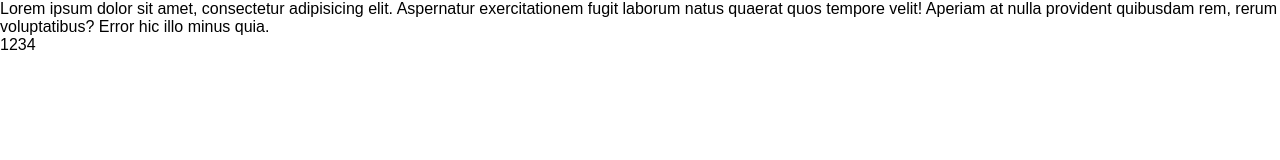
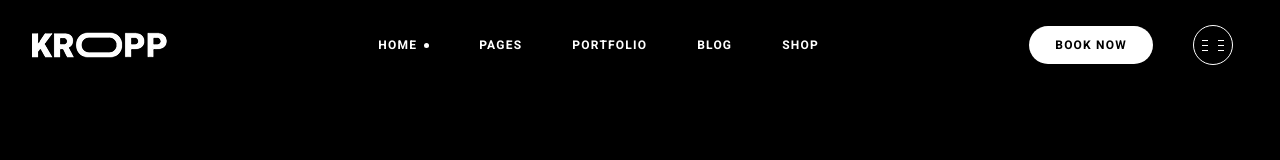
Before and after one commit to UmerNaZavode/html-crossfit, a website built with Vite: page index.html in a window 1280 px wide. Built offline with nearby package versions, Linux system fonts and the light colour scheme.

Commit message:
header desktop

```diff
--- a/partials/footer.html
+++ b/partials/footer.html
@@ -1,5 +1,4 @@
 <footer class="footer">
-    <div class="footer__text">1234</div>
 </footer>
 
 <script type="module" src="./src/js/main.js"></script>
--- a/partials/header.html
+++ b/partials/header.html
@@ -8,10 +8,28 @@
     <title>Kropp Fitness</title>
 </head>
 <header class="header">
-    <div class="header__text">
-        Lorem ipsum dolor sit amet, consectetur adipisicing elit. Aspernatur exercitationem fugit laborum natus
-        quaerat quos tempore velit! Aperiam at nulla provident quibusdam rem, rerum voluptatibus? Error hic illo
-        minus quia.
+    <a href="/" class="header__logo">
+        <img src="/src/img/logo.png.png" alt="Kropp Logo" class="header__logo-img" loading="lazy">
+    </a>
+    <nav class="header__menu">
+        <ul class="header__menu-list">
+            <li class="header__menu-item"><a href="/" class="header__menu-link current">home</a></li>
+            <li class="header__menu-item"><a href="/" class="header__menu-link">pages</a></li>
+            <li class="header__menu-item"><a href="/" class="header__menu-link">portfolio</a></li>
+            <li class="header__menu-item"><a href="/" class="header__menu-link">blog</a></li>
+            <li class="header__menu-item"><a href="/" class="header__menu-link">shop</a></li>
+
+        </ul>
+    </nav>
+    <div class="header__actions">
+        <button class="header__book-button button" type="button">
+            book now
+        </button>
+        <button class="header__burger-button" type="button">
+            <span class="header__burger-button-line"></span>
+            <span class="header__burger-button-line"></span>
+            <span class="header__burger-button-line"></span>
+        </button>
     </div>
 </header>
 <body>
--- /dev/null
+++ b/src/scss/blocks/button.scss
@@ -0,0 +1,21 @@
+.button {
+  display: inline-flex;
+  align-items: center;
+  text-transform: uppercase;
+  height: 38px;
+  padding-inline: 26px;
+  font-size: 12px;
+  font-weight: 700;
+  line-height: 2;
+  letter-spacing: 1.2px;
+  white-space: nowrap;
+  border: none;
+  background-color: var(--color-light);
+  border-radius: var(--border-radius);
+
+  &:hover {
+   background-color: var(--color-light-gray);
+   transition-duration: var(--transition-duration);
+  }
+
+}
--- a/src/scss/blocks/fonts.scss
+++ b/src/scss/blocks/fonts.scss
@@ -0,0 +1,23 @@
+@font-face {
+  font-family: 'Heebo';
+  src: url('/src/fonts/Heebo-Bold.woff2') format('woff2');
+  font-weight: 700;
+  font-style: normal;
+  font-display: swap;
+}
+
+@font-face {
+  font-family: 'Heebo';
+  src: url('/src/fonts/Heebo-Light.woff2') format('woff2');
+  font-weight: 300;
+  font-style: normal;
+  font-display: swap;
+}
+
+@font-face {
+  font-family: 'Yantramanav';
+  src: url('/src/fonts/Yantramanav-Bold.woff2') format('woff2');
+  font-weight: 700;
+  font-style: normal;
+  font-display: swap;
+}
--- a/src/scss/blocks/header.scss
+++ b/src/scss/blocks/header.scss
@@ -0,0 +1,84 @@
+.header {
+  display: flex;
+  justify-content: space-between;
+  align-items: center;
+  column-gap: 20px;
+  padding-inline: 32px;
+
+  &__menu {
+  }
+
+  &__menu-list {
+    display: flex;
+    column-gap: 50px;
+  }
+
+  &__menu-link {
+    height: 90px;
+    font-weight: 700;
+    font-size: 12px;
+    letter-spacing: 1.2px;
+    column-gap: 7px;
+    display: inline-flex;
+    align-items: center;
+    text-decoration: none;
+    text-transform: uppercase;
+  }
+
+  &__menu-link.current::after {
+    content: "";
+    width: 5px;
+    height: 5px;
+    background-color: currentColor;
+    border-radius: 50%;
+  }
+
+  &__logo {
+    flex-shrink: 0;
+  }
+
+  &__logo-img {
+  }
+
+  &__menu-item {
+  }
+
+
+  &__actions {
+    align-items: center;
+    height: 90px;
+    display: flex;
+    column-gap: 40px;
+  }
+
+  &__book-button {
+  }
+
+  &__burger-button {
+    display: inline-flex;
+    flex-direction: column;
+    row-gap: 4px;
+    justify-content: center;
+    width: 40px;
+    height: 40px;
+    padding-left: 8px;
+    color: var(--color-light);
+    background-color: transparent;
+    border: var(--border);
+    border-radius: var(--border-radius);
+  }
+
+  &__burger-button:hover {
+    color: var(--color-light-gray);
+    border-color: currentColor;
+  }
+
+  &__burger-button-line {
+    width: 6px;
+    height: 1px;
+    background-color: currentColor;
+    box-shadow: 16px 0 0 currentColor;
+  }
+}
+.current {
+}
--- /dev/null
+++ b/src/scss/blocks/reset.scss
@@ -0,0 +1,260 @@
+/**
+  Нормализация блочной модели
+ */
+*,
+::before,
+::after {
+  box-sizing: border-box;
+}
+
+/**
+  Убираем внутренние отступы слева тегам списков,
+  у которых есть атрибут class
+ */
+:where(ul, ol):where([class]) {
+  padding-left: 0;
+}
+
+/**
+  Убираем внешние отступы body и двум другим тегам,
+  у которых есть атрибут class
+ */
+body,
+:where(blockquote, figure):where([class]) {
+  margin: 0;
+}
+
+/**
+  Убираем внешние отступы вертикали нужным тегам,
+  у которых есть атрибут class
+ */
+:where(
+  h1,
+  h2,
+  h3,
+  h4,
+  h5,
+  h6,
+  p,
+  ul,
+  ol,
+  dl
+):where([class]) {
+  margin-block: 0;
+}
+
+:where(dd[class]) {
+  margin-left: 0;
+}
+
+:where(fieldset[class]) {
+  margin-left: 0;
+  padding: 0;
+  border: none;
+}
+
+/**
+  Убираем стандартный маркер маркированному списку,
+  у которого есть атрибут class
+ */
+:where(ul[class]) {
+  list-style: none;
+}
+
+:where(address[class]) {
+  font-style: normal;
+}
+
+/**
+  Обнуляем вертикальные внешние отступы параграфа,
+  объявляем локальную переменную для внешнего отступа вниз,
+  чтобы избежать взаимодействие с более сложным селектором
+ */
+p {
+  --paragraphMarginBottom: 24px;
+
+  margin-block: 0;
+}
+
+/**
+  Внешний отступ вниз для параграфа без атрибута class,
+  который расположен не последним среди своих соседних элементов
+ */
+p:where(:not([class]):not(:last-child)) {
+  margin-bottom: var(--paragraphMarginBottom);
+}
+
+
+/**
+  Упрощаем работу с изображениями и видео
+ */
+img,
+video {
+  display: block;
+  max-width: 100%;
+  height: auto;
+}
+
+/**
+  Наследуем свойства шрифт для полей ввода
+ */
+input,
+textarea,
+select,
+button {
+  font: inherit;
+}
+
+html {
+  /**
+    Пригодится в большинстве ситуаций
+    (когда, например, нужно будет "прижать" футер к низу сайта)
+   */
+  height: 100%;
+  /**
+    Убираем скачок интерфейса по горизонтали
+    при появлении / исчезновении скроллбара
+   */
+  scrollbar-gutter: stable;
+}
+
+/**
+  Плавный скролл
+ */
+html,
+:has(:target) {
+  scroll-behavior: smooth;
+}
+
+body {
+  /**
+    Пригодится в большинстве ситуаций
+    (когда, например, нужно будет "прижать" футер к низу сайта)
+   */
+  min-height: 100%;
+  /**
+    Унифицированный интерлиньяж
+   */
+  line-height: 1.5;
+}
+
+/**
+  Нормализация высоты элемента ссылки при его инспектировании в DevTools
+ */
+a:where([class]) {
+  display: inline-flex;
+}
+
+/**
+  Курсор-рука при наведении на элемент
+ */
+//button,
+label {
+  cursor: pointer;
+}
+
+/**
+  Приводим к единому цвету svg-элементы
+  (за исключением тех, у которых уже указан
+  атрибут fill со значением 'none' или начинается с 'url')
+ */
+:where([fill]:not(
+  [fill="none"],
+  [fill^="url"]
+)) {
+  fill: currentColor;
+}
+
+/**
+  Приводим к единому цвету svg-элементы
+  (за исключением тех, у которых уже указан
+  атрибут stroke со значением 'none')
+ */
+:where([stroke]:not(
+  [stroke="none"],
+  [stroke^="url"]
+)) {
+  stroke: currentColor;
+}
+
+/**
+  Чиним баг задержки смены цвета при взаимодействии с svg-элементами
+ */
+svg * {
+  transition-property: fill, stroke;
+}
+
+/**
+  Приведение рамок таблиц в классический 'collapse' вид
+ */
+:where(table) {
+  border-collapse: collapse;
+  border-color: currentColor;
+}
+
+/**
+  Удаляем все анимации и переходы для людей,
+  которые предпочитают их не использовать
+ */
+@media (prefers-reduced-motion: reduce) {
+  *,
+  ::before,
+  ::after {
+    animation-duration: 0.01ms !important;
+    animation-iteration-count: 1 !important;
+    transition-duration: 0.01ms !important;
+    scroll-behavior: auto !important;
+  }
+}
+
+:root {
+  --color-dark: #000000;
+  --color-dark-gray: #404040;
+  --color-light: #ffffff;
+  --color-light-gray: #4c4c4c;
+
+  --border-radius: 30px;
+  --border: 1px solid var(--color-light);
+
+  --font-family-base: 'Heebo', sans-serif;
+  --font-family-accent: 'Yantramanav', sans-serif;
+
+  --input-height: 54px;
+
+  --container-width: 1300px;
+  --container-padding-x: 15px;
+
+  --transition-duration: 0.2s;
+}
+
+body {
+  font-family: var(--font-family-base);
+  font-weight: 300;
+  color: var(--color-light-gray);
+  font-size: 16px;
+  line-height: 1.75;
+  background-color: var(--color-dark);
+}
+
+a, button, input, textarea, svg * {
+  transition-duration: var(--transition-duration) ;
+}
+
+a {
+  color: var(--color-light);
+}
+
+a:hover{
+  color: var(--color-light-gray);
+}
+
+.container {
+  max-width: calc(var(--container-width) + var(--container-padding-x) *2);
+  margin-inline: auto;
+  padding-inline: var(--container-padding-x);
+}
+
+h1, h2, h3, h4, h5, h6 {
+  font-weight: 700;
+  text-transform: uppercase;
+}
```
Also changed, not shown: src/scss/style.scss (+5 -2 lines), src/icons/nav-burger.svg (added), src/img/logo.png.png (added), 1 other file.
